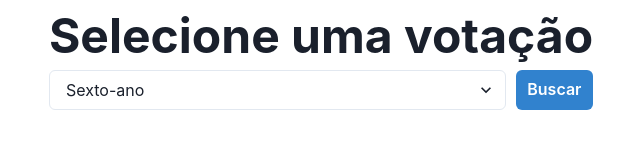
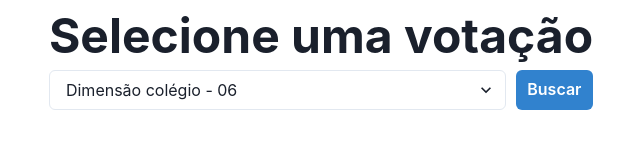
Before and after one commit to Joel-leal/voting-system, a Next.js app: page / in a window 1280 px wide. Shown: the part 334-482 px from the top of the page, without its empty margins (319-959 px from the left). Built offline with nearby package versions, Linux system fonts and the light colour scheme.

Commit message:
fix: refactoring select

```diff
--- a/pages/index.tsx
+++ b/pages/index.tsx
@@ -2,6 +2,19 @@ import { Heading, Box, Flex, Select, Button } from '@chakra-ui/react';
 import Head from 'next/head';
 
 import type { NextPage } from 'next';
+
+const listElection = [
+  {
+    electionId: '47b8e344-0243-435d-822b-4192f691f5a7',
+    electionName: 'Dimensão colégio - 06',
+    keyPosition: 'Chefe de turma',
+  },
+  {
+    electionId: '58ebc9cd-5a4d-4902-876c-95008a537657',
+    electionName: 'Dimensão colégio - 07',
+    keyPosition: 'Chefe de turma',
+  },
+];
 
 const Home: NextPage = () => {
   return (
@@ -23,10 +36,9 @@ const Home: NextPage = () => {
             py="10px"
           >
             <Select>
-              <option value="sexto-ano">Sexto-ano</option>
-              <option value="setimo-ano">Sétimo-ano</option>
-              <option value="oitavo-ano">Oitavo-ano</option>
-              <option value="nono-ano">Nono-ano</option>
+              {listElection.map((voting) => (
+                <option key={voting.electionName}>{voting.electionName}</option>
+              ))}
             </Select>
             <Button colorScheme="blue" marginLeft="10px">
               Buscar
```
